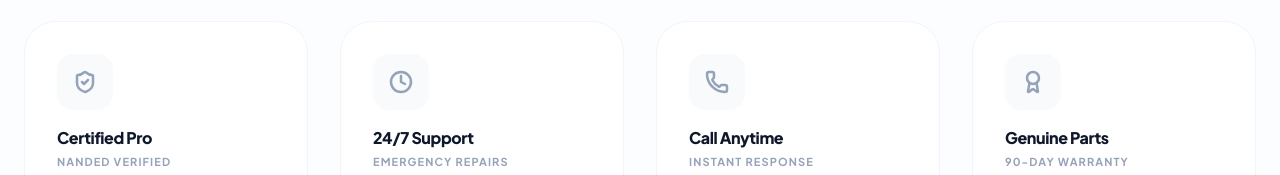
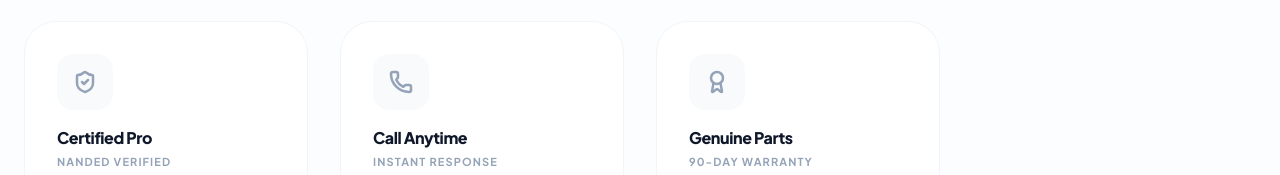
Before and after one commit to musashaikh6448/Anterc-frontend, a React (Vite) app: page /terms in a window 1280 px wide. Shown: the part 769-944 px from the top of the page. Built offline with nearby package versions, Linux system fonts and the light colour scheme; no server answers; the HTML template or start-up script is replaced by a standard one.

Commit message:
Update HomePage.tsx

```diff
--- a/src/pages/HomePage.tsx
+++ b/src/pages/HomePage.tsx
@@ -144,7 +144,6 @@ const HomePage: React.FC = () => {
         <div className="grid grid-cols-4 gap-1.5 sm:gap-8">
           {[
             { icon: <ShieldCheck />, title: "Certified Pro", sub: "Nanded Verified" },
-            { icon: <Clock />, title: "24/7 Support", sub: "Emergency Repairs" },
             { icon: <Phone />, title: "Call Anytime", sub: "Instant Response" },
             { icon: <Award />, title: "Genuine Parts", sub: "90-Day Warranty" }
           ].map((item, idx) => (
```
